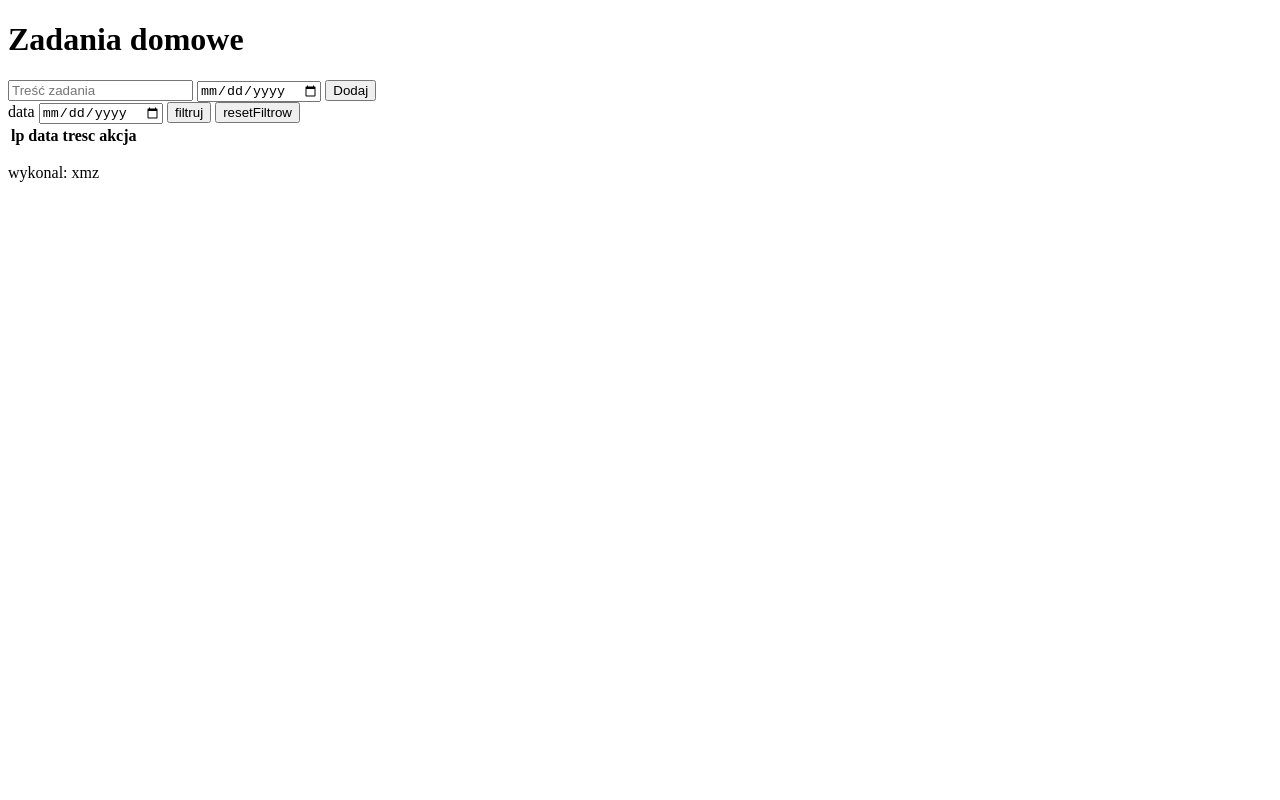
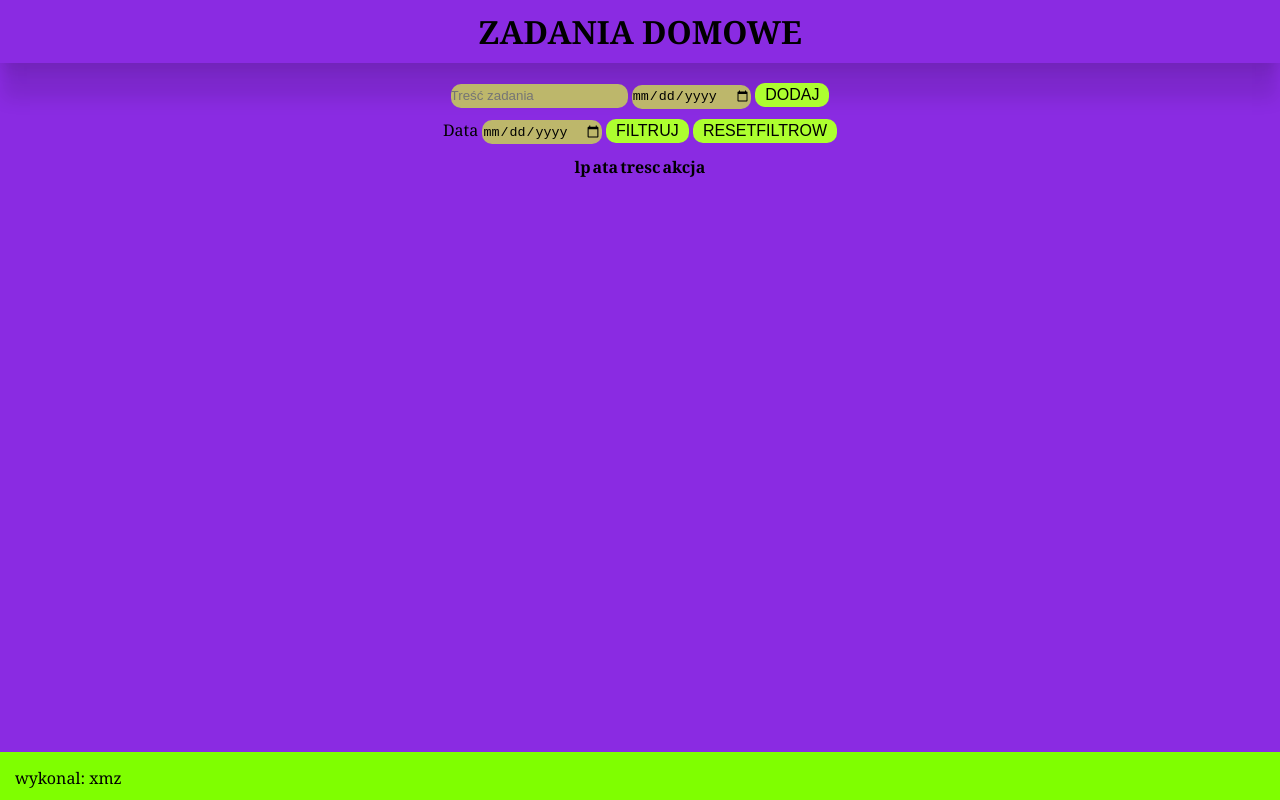
Before and after one commit to Aleksey-Smouzh/080225aplikacja, a plain HTML site: page index.html in a window 1280 px wide. Drawn offline with Linux system fonts and the light colour scheme.

Commit message:
add style.css, heve done js,

```diff
--- a/index.html
+++ b/index.html
@@ -6,6 +6,7 @@
     <meta name="viewport" content="width=device-width, initial-scale=1.0">
     <title>Zadania domowe</title>
     <script src="js.js" defer></script>
+    <link rel="stylesheet" href="style.css">
 </head>
 
 <body>
@@ -27,7 +28,7 @@
 
         <div>
             <label>
-                data
+                Data
                 <input type="date" id="datafilter" placeholder="data">
             </label>
             <button type="button" id="filtruj">filtruj</button>
@@ -38,7 +39,7 @@
             <thead>
                 <tr>
                     <th>lp</th>
-                    <th>data</th>
+                    <th><Data></Data>ata</th>
                     <th>tresc</th>
                     <th>akcja</th>
                 </tr>
@@ -52,7 +53,7 @@
         <p>wykonal: <span>xmz</span></p>
     </footer>
     <script src="js.js"></script>
-  </body>
+</body>
 
 
 </html>
--- /dev/null
+++ b/style.css
@@ -0,0 +1,78 @@
+* {
+  margin: 0;
+  padding: 0;
+  box-sizing: border-box;
+}
+body {
+  font-family: Georgia, "Times New Roman", Times, serif;
+  width: 100vw;
+  height: 100vh;
+
+  background-color: blueviolet;
+}
+h1 {
+  text-transform: uppercase;
+  text-align: center;
+  padding: 10px;
+  box-shadow: 0px 39px 17px -3px rgba(0, 0, 0, 0.1),
+    0px 10px 15px -3px rgba(0, 0, 0, 0.1);
+}
+
+main {
+  display: flex;
+  flex-direction: column;
+  justify-content: center;
+  align-items: center;
+  margin-top: 20px;
+}
+
+input {
+  margin-bottom: 10px;
+  border-radius: 10px;
+  width: fit-content;
+  height: 3vh;
+  background-color: darkkhaki;
+  border: none;
+}
+
+button {
+  cursor: pointer;
+  border-radius: 10px;
+  border: none;
+  width: fit-content;
+  height: 3vh;
+  font-size: 1rem;
+  padding: 0 10px 0px 10px;
+  text-transform: uppercase;
+  text-align: center;
+  background-color: greenyellow;
+}
+
+button:hover {
+  background-color: crimson;
+  transition: all 0.5s ease-in;
+  animation: myAnim 2s ease 0s 1 normal forwards;
+}
+
+@keyframes myAnim {
+  0% {
+    opacity: 1;
+    transform: scale(1);
+  }
+
+  100% {
+    opacity: 0;
+    transform: scale(0.6);
+  }
+}
+
+footer {
+  display: block;
+  position: fixed;
+  background-color: chartreuse;
+  bottom: 0;
+  width: 100%;
+  height: 3rem;
+  color: black;
+  padding: 15px;
+}
```
Also changed, not shown: js.js (line endings or trailing spaces), 1 other file.
